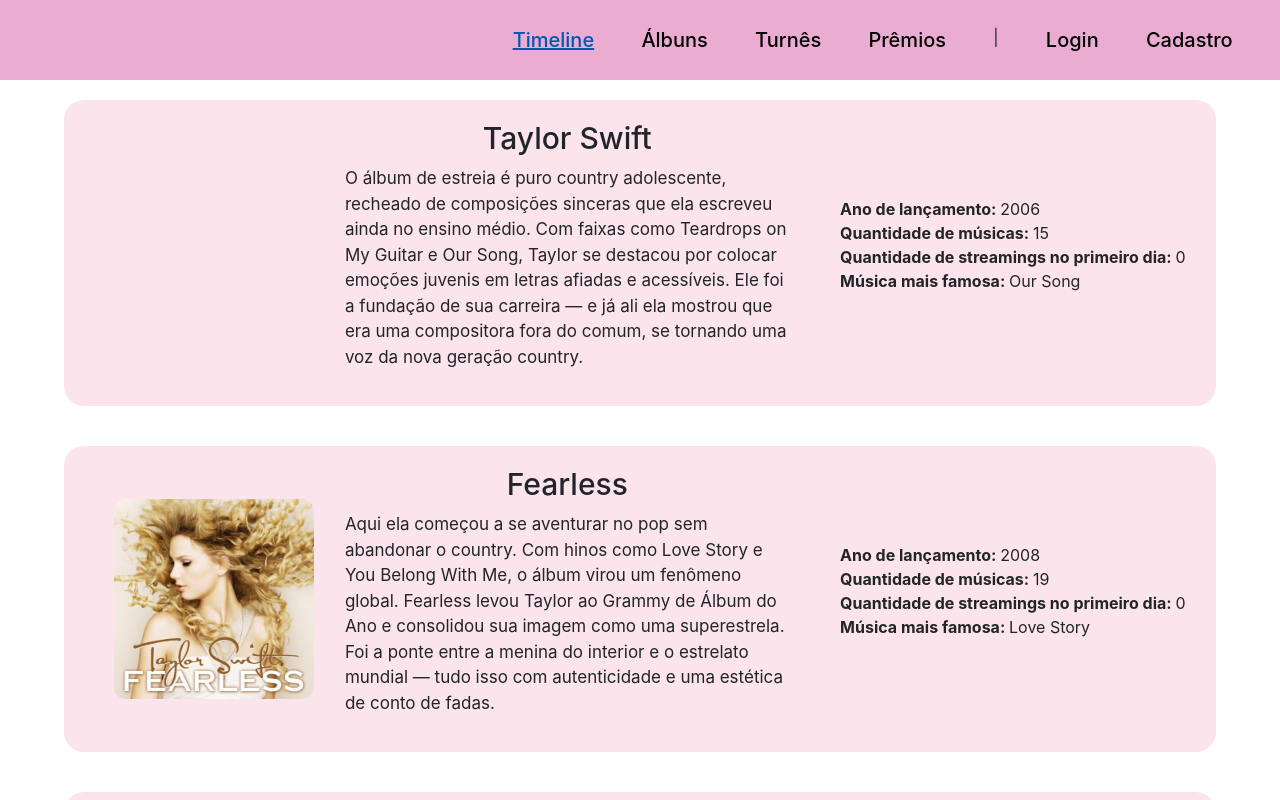
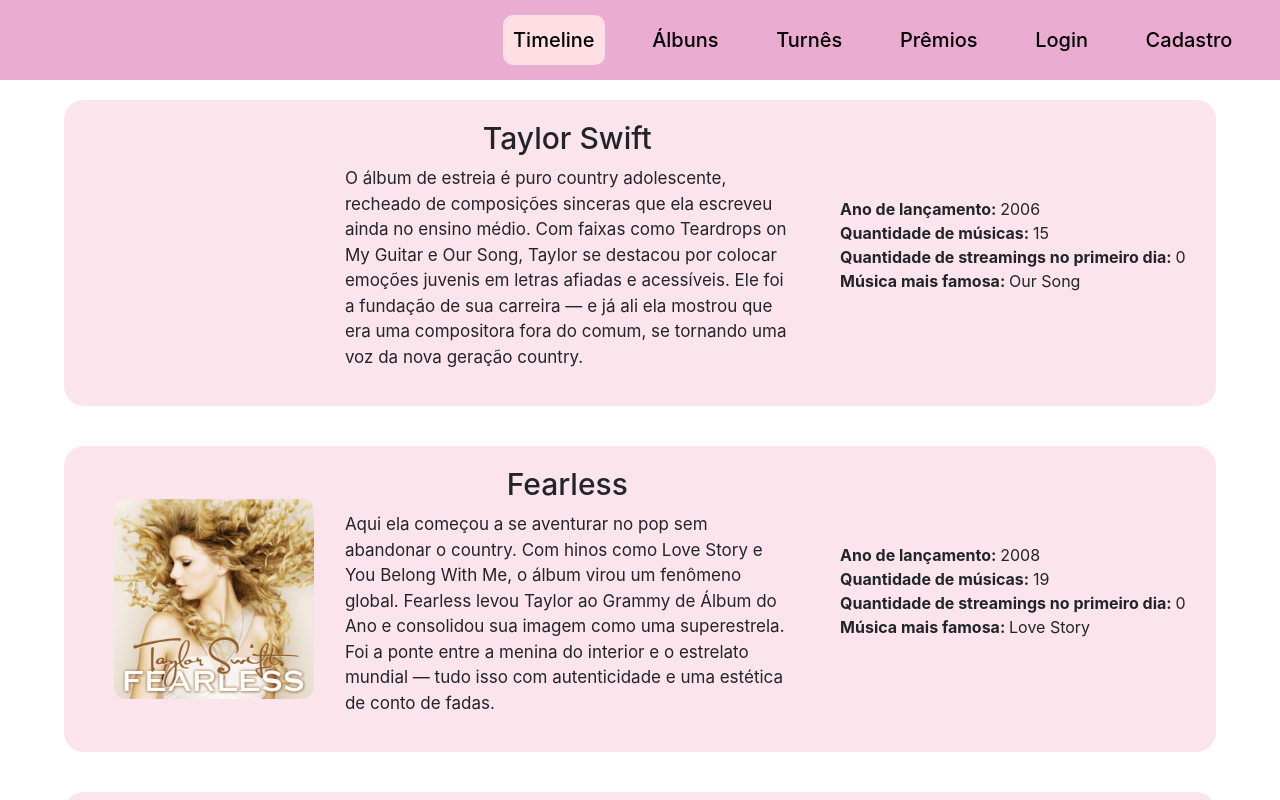
Before and after one commit to GabrielROCastilho/SwiftieVerso, a plain HTML site: page Site/index.html in a window 1280 px wide. In both pictures the pointer is over the link "Timeline". Shown: the top 800 px of the page. Drawn offline with nearby package versions, Linux system fonts and the light colour scheme; a web font is replaced by a local one.

Commit message:
Upload do Site

```diff
--- a/Site/index.html
+++ b/Site/index.html
@@ -21,7 +21,6 @@
                 <a href="#div_albuns">Álbuns</a>
                 <a href="#div_turnes">Turnês</a>
                 <a href="#div_premios">Prêmios</a>
-                <span>|</span>
                 <a href="">Login</a>
                 <a href="">Cadastro</a>
             </div>
--- a/Site/style.css
+++ b/Site/style.css
@@ -39,10 +39,15 @@
     color: black;
     font-weight: 500;
     font-size: 20px;
+    padding: 10px;
 }
 
 .links-nav-bar a:hover{
-    text-decoration: underline;
+    text-decoration: none;
+    color: black;
+    background-color: rgb(255, 223, 228);
+    border-radius: 10px;
+    transition: 0.3s;
 }
 
 
@@ -181,13 +186,13 @@
     width: 40%;
     display: flex;
     flex-direction: column;
-    align-items: center;
     justify-content: center;
 }
 
 .info_tour h3{
     font-size: 30px;
     margin: 0;
+    align-self: center;
 }
 
 .info_tour p{
```
